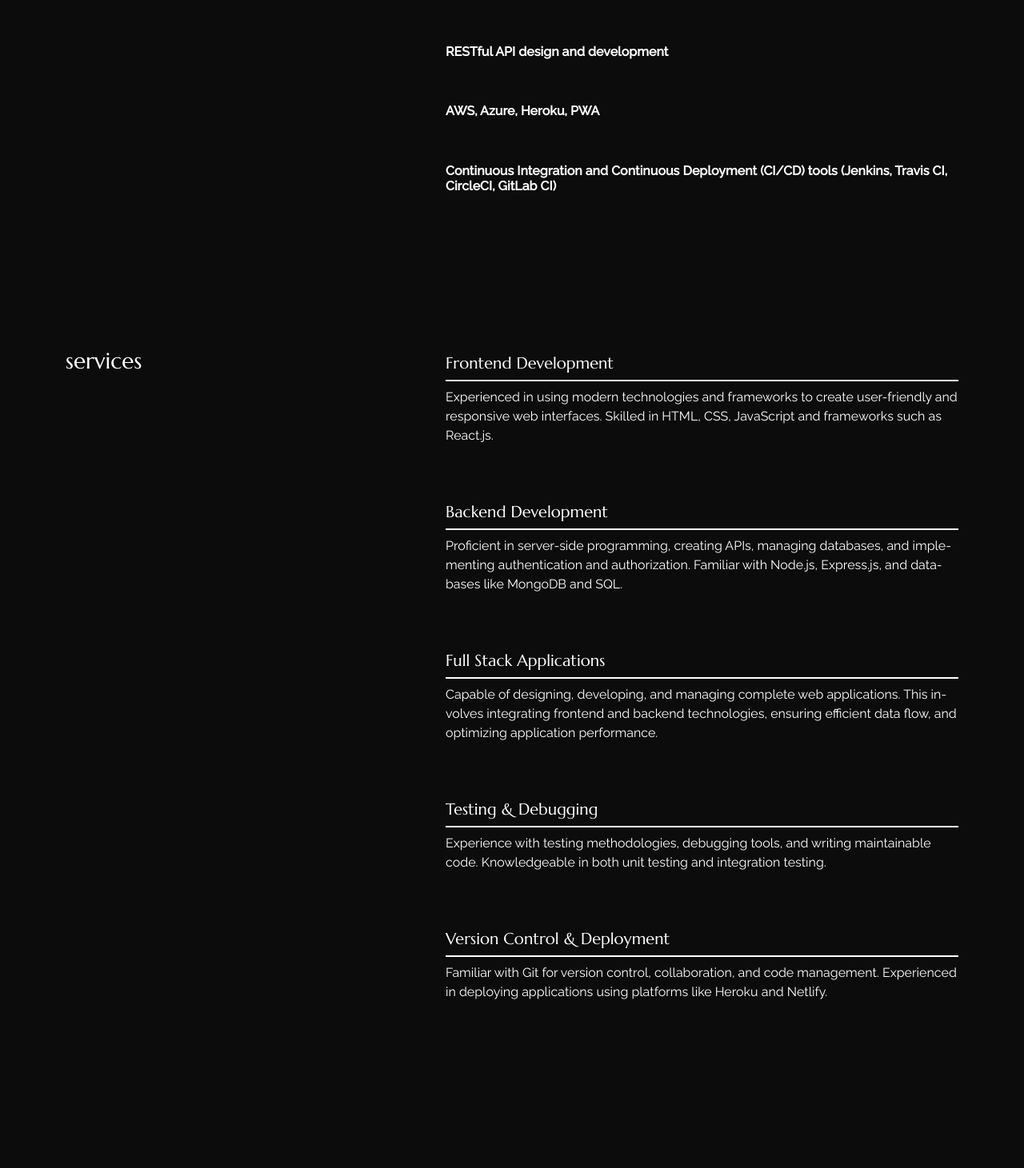
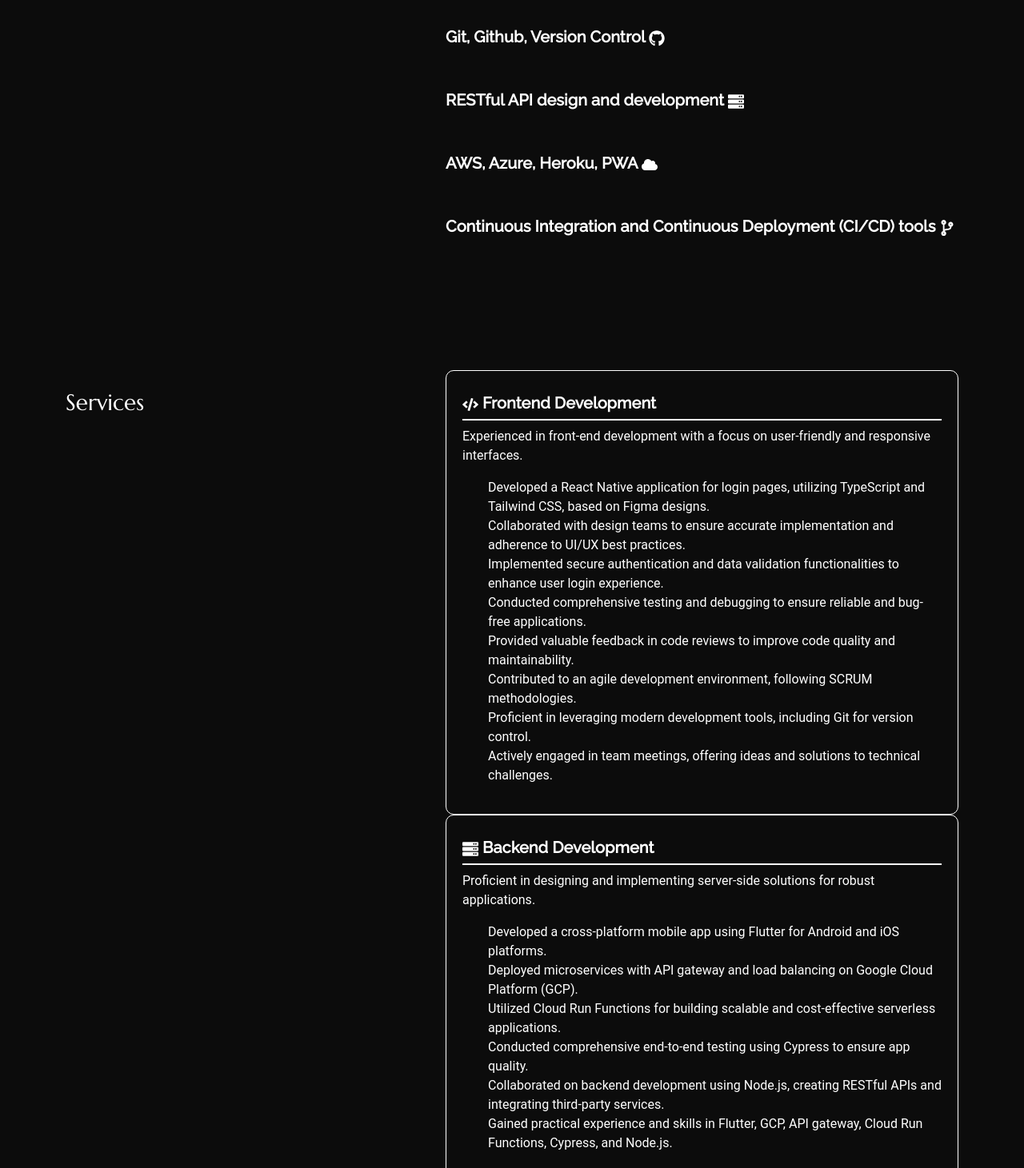
Before and after one commit to naodhu/react-portfolio-master, a React (Create React App) app: page /about in a window 1280 px wide. Shown: the part 1009-2470 px from the top of the page at 80% size. Before the commit the page ends 2302 px from the top, so only its background shows below. Built offline with nearby package versions, Linux system fonts and the light colour scheme.

Commit message:
final commit

```diff
--- a/src/content_option.js
+++ b/src/content_option.js
@@ -6,6 +6,18 @@
 import ExpenseManager from "../src/assets/img/ExpenseManager.png";
 import InvestmentCalc from "../src/assets/img/react-investment-calculator.png";
 import Nike from "../src/assets/img/Nike.png";
+import {
+  FaCode,
+  FaLaptopCode,
+  FaDesktop,
+  FaNodeJs,
+  FaDatabase,
+  FaReact,
+  FaGithub,
+  FaServer,
+  FaCloud,
+  FaCodeBranch,
+} from "react-icons/fa";
 
 const logotext = "Naod";
 const meta = {
@@ -15,82 +27,154 @@
 };
 
 const introdata = {
-  title: "I’m Naod Hunde",
+  title: "Hello, I'm Naod Hunde",
   animated: {
-    first: "I love coding",
-    second: "I code cool websites",
-    third: "I develop mobile app",
+    first: "Passionate about coding",
+    second: "Crafting captivating websites",
+    third: "Building innovative mobile apps",
   },
   description:
-    "I'm Naod Hunde, a full stack developer based in Sydney, Australia specializing in building exceptional websites, applications, and everything in between.",
-  your_img_url: "",
+    "Greetings! I'm Naod Hunde, a dedicated full stack developer situated in the vibrant city of Sydney, Australia. My expertise lies in creating remarkable websites, crafting applications that push boundaries, and seamlessly connecting the digital world with real-life experiences.",
+  your_img_url: "", // Add your image URL here
 };
 
+
 const dataabout = {
-  title: "About me",
+  title: "A Little Bit About Me",
   aboutme:
-    "I’m a Junior Software Developer and I’m knowledgeable in user interface, testing and debugging processes. I am a driven and self-motivated professional who likes to solve problems. By combining a passion for usability and user experience with technical knowledge, I create client friendly and efficient digital experiences with attention to detail. I strive to bring a collaborative spirit that enables the smooth functionality of cross functional teams.",
+    "Greetings! I'm Naod Hunde, a budding Junior Software Developer based in sunny Sydney. My journey in the world of technology has equipped me with expertise in user interfaces, testing, and debugging processes. Driven by a relentless passion for problem-solving, I thrive on crafting elegant solutions that blend functionality and aesthetics. I'm a firm believer in the power of teamwork and collaboration, ensuring smooth operations within cross-functional setups. My dedication lies in creating digital experiences that are not only efficient but also user-centric and enjoyable.",
 };
+
 
 const skills = [
   {
     name: "HTML5, CSS3",
+    icon: <FaCode />,
   },
   {
     name: "JavaScript, jQuery",
+    icon: <FaLaptopCode />,
   },
   {
     name: "Bootstrap, responsive web design",
+    icon: <FaDesktop />,
   },
   {
     name: "Node.js, Express.js",
+    icon: <FaNodeJs />,
   },
   {
-    name: "SQL and NoSQL databases (PostgreSQL, MySQL, MongoDB",
+    name: "SQL and NoSQL databases",
+    icon: <FaDatabase />,
   },
   {
     name: "React, React Native, Redux, Context API",
+    icon: <FaReact />,
   },
   {
     name: "Git, Github, Version Control",
+    icon: <FaGithub />,
   },
   {
     name: "RESTful API design and development",
+    icon: <FaServer />,
   },
   {
     name: "AWS, Azure, Heroku, PWA",
+    icon: <FaCloud />,
   },
   {
-    name: "Continuous Integration and Continuous Deployment (CI/CD) tools (Jenkins, Travis CI, CircleCI, GitLab CI)",
+    name: "Continuous Integration and Continuous Deployment (CI/CD) tools",
+    icon: <FaCodeBranch />,
   },
 ];
 
 const services = [
   {
     title: "Frontend Development",
-    description:
-      "Experienced in using modern technologies and frameworks to create user-friendly and responsive web interfaces. Skilled in HTML, CSS, JavaScript and frameworks such as React.js.",
+    description: (
+      <>
+        <p>
+          Experienced in front-end development with a focus on user-friendly and
+          responsive interfaces.
+        </p>
+        <ul>
+          <li>
+            Developed a React Native application for login pages, utilizing
+            TypeScript and Tailwind CSS, based on Figma designs.
+          </li>
+          <li>
+            Collaborated with design teams to ensure accurate implementation and
+            adherence to UI/UX best practices.
+          </li>
+          <li>
+            Implemented secure authentication and data validation
+            functionalities to enhance user login experience.
+          </li>
+          <li>
+            Conducted comprehensive testing and debugging to ensure reliable and
+            bug-free applications.
+          </li>
+          <li>
+            Provided valuable feedback in code reviews to improve code quality
+            and maintainability.
+          </li>
+          <li>
+            Contributed to an agile development environment, following SCRUM
+            methodologies.
+          </li>
+          <li>
+            Proficient in leveraging modern development tools, including Git for
+            version control.
+          </li>
+          <li>
+            Actively engaged in team meetings, offering ideas and solutions to
+            technical challenges.
+          </li>
+        </ul>
+      </>
+    ),
+    icon: <FaCode />,
   },
   {
     title: "Backend Development",
-    description:
-      "Proficient in server-side programming, creating APIs, managing databases, and implementing authentication and authorization. Familiar with Node.js, Express.js, and databases like MongoDB and SQL.",
+    description: (
+      <>
+        <p>
+          Proficient in designing and implementing server-side solutions for
+          robust applications.
+        </p>
+        <ul>
+          <li>
+            Developed a cross-platform mobile app using Flutter for Android and
+            iOS platforms.
+          </li>
+          <li>
+            Deployed microservices with API gateway and load balancing on Google
+            Cloud Platform (GCP).
+          </li>
+          <li>
+            Utilized Cloud Run Functions for building scalable and
+            cost-effective serverless applications.
+          </li>
+          <li>
+            Conducted comprehensive end-to-end testing using Cypress to ensure
+            app quality.
+          </li>
+          <li>
+            Collaborated on backend development using Node.js, creating RESTful
+            APIs and integrating third-party services.
+          </li>
+          <li>
+            Gained practical experience and skills in Flutter, GCP, API gateway,
+            Cloud Run Functions, Cypress, and Node.js.
+          </li>
+        </ul>
+      </>
+    ),
+    icon: <FaServer />,
   },
-  {
-    title: "Full Stack Applications",
-    description:
-      "Capable of designing, developing, and managing complete web applications. This involves integrating frontend and backend technologies, ensuring efficient data flow, and optimizing application performance.",
-  },
-  {
-    title: "Testing & Debugging",
-    description:
-      "Experience with testing methodologies, debugging tools, and writing maintainable code. Knowledgeable in both unit testing and integration testing.",
-  },
-  {
-    title: "Version Control & Deployment",
-    description:
-      "Familiar with Git for version control, collaboration, and code management. Experienced in deploying applications using platforms like Heroku and Netlify.",
-  },
+  // ... Other services ...
 ];
 
 const dataportfolio = [
@@ -98,7 +182,7 @@
     img: EazyMart,
     description:
       "A MERN stack web application enabling users to search, compare, and manage electronic products",
-    link: "https://eazymartshop.herokuapp.com/",
+    link: "https://productstore-zmxj.onrender.com",
     code: "https://github.com/naodhu/chat-support1.git",
   },
   {
@@ -126,14 +210,14 @@
     img: InventoryHub,
     description:
       "Allowing users to create, read, update, and delete product entries. Utilized modern technologies, including React, Node.js, Express, and MongoDB.",
-    link: "#",
+    link: "https://product-store1.netlify.app/",
     code: "https://github.com/naodhu/Products.git",
   },
   {
     img: ExpenseManager,
     description:
       "Built using React 18,The project follows best practices for modern web development, including code maintainability, scalability, and efficient performance.",
-    link: "https://steady-fairy-435258.netlify.app/",
+    link: "https://expense-manager-react1.netlify.app/",
     code: "https://github.com/naodhu/ExpenseManager.git",
   },
   {
--- a/src/pages/about/index.js
+++ b/src/pages/about/index.js
@@ -2,14 +2,7 @@
 import "./style.css";
 import { Helmet, HelmetProvider } from "react-helmet-async";
 import { Container, Row, Col } from "react-bootstrap";
-import {
-  dataabout,
-  meta,
-  // worktimeline,
-  skills,
-  services,
-} from "../../content_option";
-
+import { dataabout, meta, skills, services } from "../../content_option";
 
 export const About = () => {
   return (
@@ -26,16 +19,17 @@
             <hr className="t_border my-4 ml-0 text-left" />
           </Col>
         </Row>
-        <Row className="sec_sp">
+        <Row className="sec_sp about-section">
           <Col lg="5">
             <h3 className="color_sec py-4">{dataabout.title}</h3>
           </Col>
-          <Col lg="7" className="d-flex align-items-center">
+          <Col lg="7" className="d-flex align-items-center about-description">
             <div>
               <p>{dataabout.aboutme}</p>
             </div>
           </Col>
         </Row>
+
         <Row className="sec_sp">
           <Col lg="5">
             <h3 className="color_sec py-4"> Tech Stack</h3>
@@ -43,10 +37,15 @@
           <Col lg="7">
             {skills.map((data, i) => {
               return (
-                <div key={i}>
-                  <h3 className="progress-title">{data.name}</h3>
+                <div key={i} className="skill">
+                  <h3 className="progress-title">
+                    {data.name} {data.icon}
+                  </h3>
                   <div className="progress">
-                    <div className="progress-bar" style={{}}></div>
+                    <div
+                      className="progress-bar"
+                      style={{ width: data.progress }}
+                    ></div>
                   </div>
                 </div>
               );
@@ -54,15 +53,17 @@
           </Col>
         </Row>
         <Row className="sec_sp">
-          <Col lang="5">
-            <h3 className="color_sec py-4">services</h3>
+          <Col lg="5">
+            <h3 className="color_sec py-4">Services</h3>
           </Col>
           <Col lg="7">
             {services.map((data, i) => {
               return (
-                <div className="service_ py-4" key={i}>
-                  <h5 className="service__title">{data.title}</h5>
-                  <p className="service_desc">{data.description}</p>
+                <div className="service_" key={i}>
+                  <h5 className="service__title">
+                    {data.icon} {data.title}
+                  </h5>
+                  <div className="service_desc">{data.description}</div>
                 </div>
               );
             })}
--- a/src/pages/about/style.css
+++ b/src/pages/about/style.css
@@ -1,5 +1,5 @@
 .sec_sp {
-    margin-bottom: calc(3rem + 5.128vw)
+  margin-bottom: calc(3rem + 5.128vw);
 }
 
 .table td,
@@ -15,7 +15,7 @@
   font-size: 16px;
   font-weight: 700;
   margin: 15px 0 20px;
-    font-family: 'Raleway';
+  font-family: "Raleway";
 }
 
 .progress {
@@ -70,7 +70,6 @@
   padding-bottom: 4px;
 }
 
-
 /*! CSS Used keyframes */
 
 @-webkit-keyframes fadeInUp {
@@ -98,3 +97,42 @@
     transform: translateZ(0);
   }
 }
+
+.skill:hover .progress-bar {
+  animation: animate-positive 2s forwards;
+}
+
+.service_ {
+  padding: 20px;
+  border: 1px solid var(--secondary-color);
+  border-radius: 10px;
+  transition: transform 0.3s, box-shadow 0.3s;
+}
+
+.service_:hover {
+  transform: translateY(-5px);
+  box-shadow: 0 10px 20px rgba(0, 0, 0, 0.1);
+}
+
+/* Fonts */
+.progress-title,
+.service__title {
+  font-family: "Raleway", sans-serif;
+  font-size: 20px;
+  font-weight: bold;
+}
+
+.service_desc {
+  font-family: "Roboto", sans-serif;
+  font-size: 16px;
+}
+
+/* Animations */
+@keyframes animate-positive {
+  0% {
+    width: 0%;
+  }
+  100% {
+    width: 100%;
+  }
+}
```
Also changed, not shown: src/pages/portfolio/index.js (+17 -7 lines), src/pages/portfolio/style.css (+48 -54 lines). Lines whose indentation alone changed are shown as unchanged.
